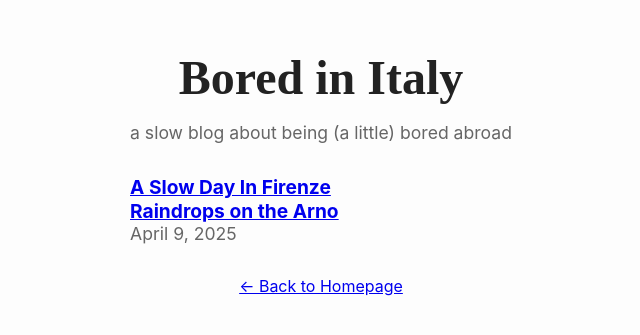
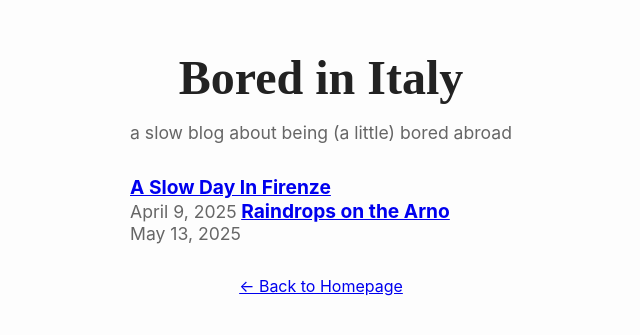
Before and after one commit to guischmid/guilhermeschmid.github.io, a plain HTML site: page blog/blog_index.html in a window 1280 px wide. Shown: the part 243-578 px from the top of the page, without its empty margins (319-959 px from the left). Drawn offline with Linux system fonts and the light colour scheme.

Commit message:
fix: update publication date for "Raindrops on the Arno" in blog index

```diff
--- a/blog/blog_index.html
+++ b/blog/blog_index.html
@@ -14,8 +14,9 @@
     <ul class="blog-list" style="text-align: left; list-style: none; padding: 0;">
       <li style="margin-bottom: 2rem;">
         <a href="bored-in-florence.html" style="font-weight: bold; font-size: 1.2rem;">A Slow Day In Firenze</a><br>
+        <span class="tagline">April 9, 2025</span>
         <a href="rainy_day.html" style="font-weight: bold; font-size: 1.2rem;">Raindrops on the Arno</a><br>
-        <span class="tagline">April 9, 2025</span>
+        <span class="tagline">May 13, 2025</span>
       </li>
     </ul>
 
```
